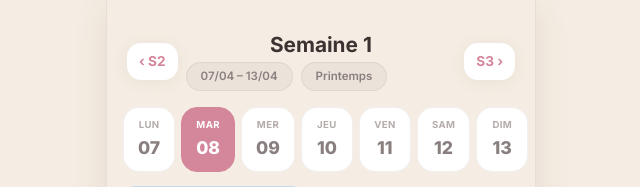
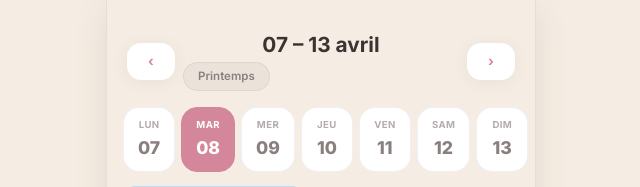
Before and after one commit to JorgeCaneteAI/agencepingpong, a PHP site: page /menus/semaine?sid=1 in a window 1280 px wide. Shown: the top 187 px of the page, without its empty margins (319-959 px from the left). Run offline with PHP 8.4, Linux system fonts and the light colour scheme; the visitor is signed in with stand-in values (Sample User, id 1); data comes from the database, SQL or seed files in the repository; some libraries are stand-ins or nearby versions.

Commit message:
feat: remplace numéro de semaine par dates avec mois en français
Navigation prev/next simplifiée avec juste des flèches.

Co-Authored-By: Claude Opus 4.6 <noreply@anthropic.com>

```diff
--- a/C_L_A_U_D_E/Projet_09_MENU/front/semaine.php
+++ b/C_L_A_U_D_E/Projet_09_MENU/front/semaine.php
@@ -188,35 +188,38 @@ ob_start();
 </div>
 <?php else: ?>
 
+<?php
+    $moisFr = ['janvier','février','mars','avril','mai','juin','juillet','août','septembre','octobre','novembre','décembre'];
+    $debutDt = new DateTime($semaine['date_debut']);
+    $finDt   = new DateTime($semaine['date_fin']);
+    $moisDebut = $moisFr[(int)$debutDt->format('n') - 1];
+    $moisFin   = $moisFr[(int)$finDt->format('n') - 1];
+    if ($moisDebut === $moisFin) {
+        $headerDate = $debutDt->format('d') . ' – ' . $finDt->format('d') . ' ' . $moisFin;
+    } else {
+        $headerDate = $debutDt->format('d') . ' ' . $moisDebut . ' – ' . $finDt->format('d') . ' ' . $moisFin;
+    }
+?>
 <!-- Page Header with week navigation -->
 <div class="page-header">
     <div class="week-nav">
         <?php if ($prevSemaine): ?>
-        <a href="<?= BASE_URL ?>/semaine?sid=<?= $prevSemaine['id'] ?>" class="week-nav-btn">
-            ‹ S<?= (int)$prevSemaine['numero'] ?>
-        </a>
+        <a href="<?= BASE_URL ?>/semaine?sid=<?= $prevSemaine['id'] ?>" class="week-nav-btn">‹</a>
         <?php else: ?>
         <span class="week-nav-btn week-nav-btn--disabled">‹</span>
         <?php endif; ?>
 
         <div class="week-nav-center">
-            <h2>Semaine <?= (int) $semaine['numero'] ?></h2>
+            <h2><?= $headerDate ?></h2>
+            <?php if (!empty($semaine['saison'])): ?>
             <div class="page-header-meta">
-                <?php if (!empty($semaine['date_debut']) && !empty($semaine['date_fin'])): ?>
-                    <span class="page-header-badge">
-                        <?= date('d/m', strtotime($semaine['date_debut'])) ?> – <?= date('d/m', strtotime($semaine['date_fin'])) ?>
-                    </span>
-                <?php endif; ?>
-                <?php if (!empty($semaine['saison'])): ?>
-                    <span class="page-header-badge"><?= htmlspecialchars(ucfirst($semaine['saison'])) ?></span>
-                <?php endif; ?>
+                <span class="page-header-badge"><?= htmlspecialchars(ucfirst($semaine['saison'])) ?></span>
             </div>
+            <?php endif; ?>
         </div>
 
         <?php if ($nextSemaine): ?>
-        <a href="<?= BASE_URL ?>/semaine?sid=<?= $nextSemaine['id'] ?>" class="week-nav-btn">
-            S<?= (int)$nextSemaine['numero'] ?> ›
-        </a>
+        <a href="<?= BASE_URL ?>/semaine?sid=<?= $nextSemaine['id'] ?>" class="week-nav-btn">›</a>
         <?php else: ?>
         <span class="week-nav-btn week-nav-btn--disabled">›</span>
         <?php endif; ?>
```
